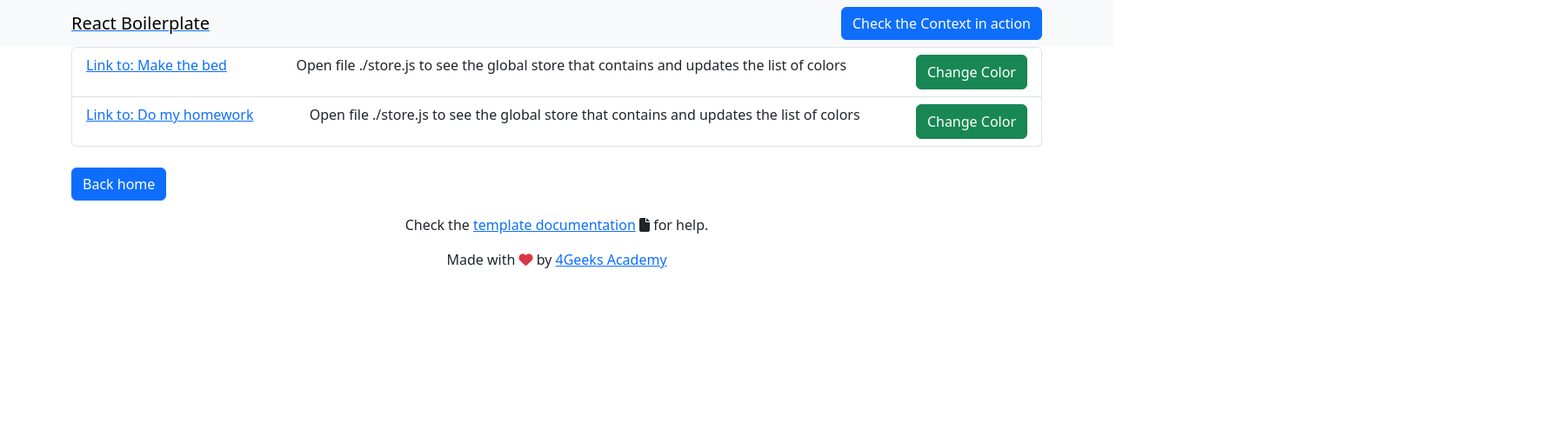
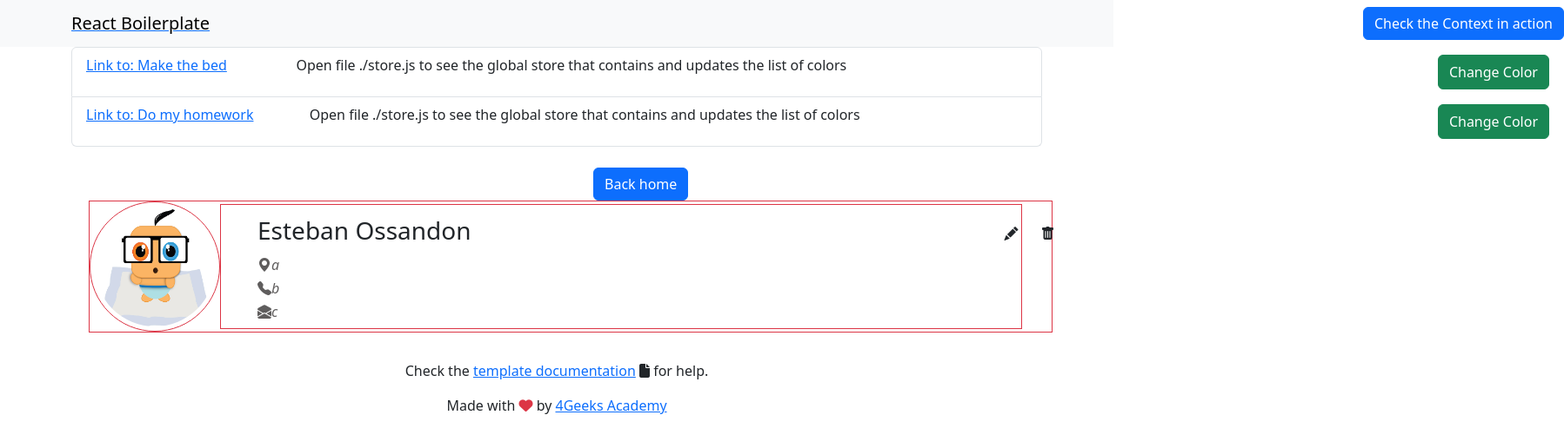
Before and after one commit to 4GeeksAcademy/contact-list-eossandon, a React (Vite) app: page /demo in a window 1280 px wide. Shown: the top 516 px of the page at 87% size, 1798 px wide, since content can reach past the window. Built offline with nearby package versions, Linux system fonts and the light colour scheme.

Commit message:
se agrega componente Contact

```diff
--- a/package.json
+++ b/package.json
@@ -11,6 +11,7 @@
         "preview": "vite preview"
     },
     "dependencies": {
+        "bootstrap-icons": "^1.13.1",
         "prop-types": "^15.8.1",
         "react": "^18.2.0",
         "react-dom": "^18.2.0",
@@ -27,6 +28,6 @@
         "vite": "^4.4.8"
     },
     "engines": {
-    "node": ">=20.0.0"
-  }
+        "node": ">=20.0.0"
+    }
 }
--- /dev/null
+++ b/src/components/Contact.jsx
@@ -0,0 +1,22 @@
+import Image from "../assets/img/rigo-baby.jpg";
+import '../index.css';
+import 'bootstrap-icons/font/bootstrap-icons.css';
+
+
+export const Contact = () => {
+    return (
+        <div className="container">
+            <ul>
+                <li className="row align-items-center text ce border border-danger">
+                    <img className="col-lg-2 col-md-2 img-contact border border-danger" src={Image} alt="" />
+                    <div className="col-lg-10 col-md-8 info-contact border border-danger">
+                        <h3>Esteban Ossandon<i class="bi bi-pencil-fill btn"></i><i class="bi bi-trash-fill btn"></i></h3>
+                        <h6><i class="bi bi-geo-alt-fill">a</i></h6>
+                        <h6><i class="bi bi-telephone-fill">b</i></h6>
+                        <h6><i class="bi bi-envelope-open-fill">c</i></h6>
+                    </div>
+                </li>
+            </ul>
+        </div>
+    )
+}
--- a/src/index.css
+++ b/src/index.css
@@ -0,0 +1,25 @@
+.img-contact {
+    width: 150px !important;
+    height: 150px !important;
+    border-radius: 50% !important;
+    padding: 5px;
+}
+
+
+
+.btn {
+    position: relative;
+    left: 600px;
+}
+
+
+
+h6 {
+    margin-left: 30px;
+    color: rgb(95, 93, 93);
+}
+
+h3 {
+    margin-top: 13px;
+    margin-left: 30px;
+}
--- a/src/pages/Layout.jsx
+++ b/src/pages/Layout.jsx
@@ -2,6 +2,7 @@ import { Outlet } from "react-router-dom/dist"
 import ScrollToTop from "../components/ScrollToTop"
 import { Navbar } from "../components/Navbar"
 import { Footer } from "../components/Footer"
+import { Contact } from "../components/Contact"
 
 // Base component that maintains the navbar and footer throughout the page and the scroll to top functionality.
 export const Layout = () => {
@@ -9,7 +10,9 @@ export const Layout = () => {
         <ScrollToTop>
             <Navbar />
                 <Outlet />
+            <Contact />
             <Footer />
+
         </ScrollToTop>
     )
 }
```
Also changed, not shown: 1 other file (tests, documents, lock files or other folders).
